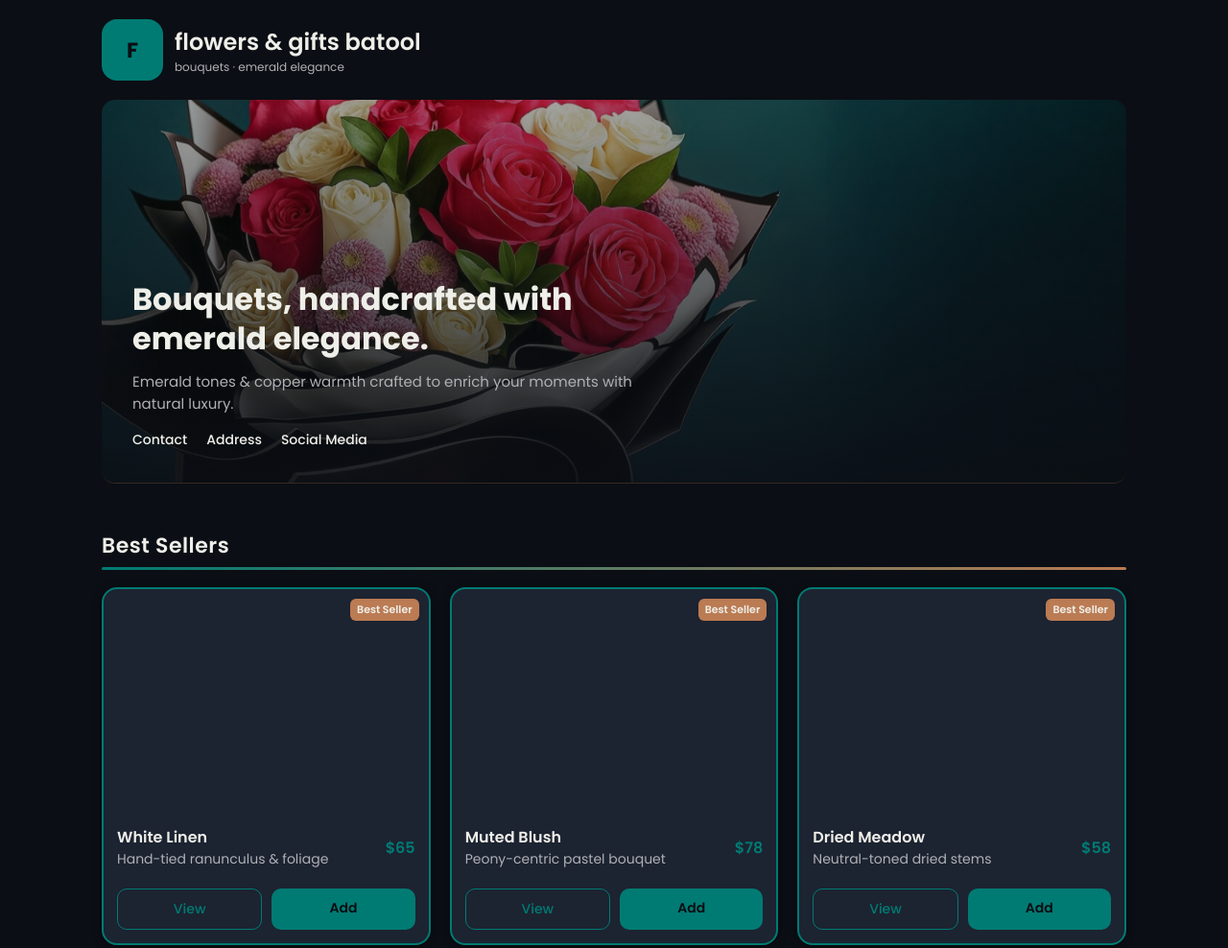
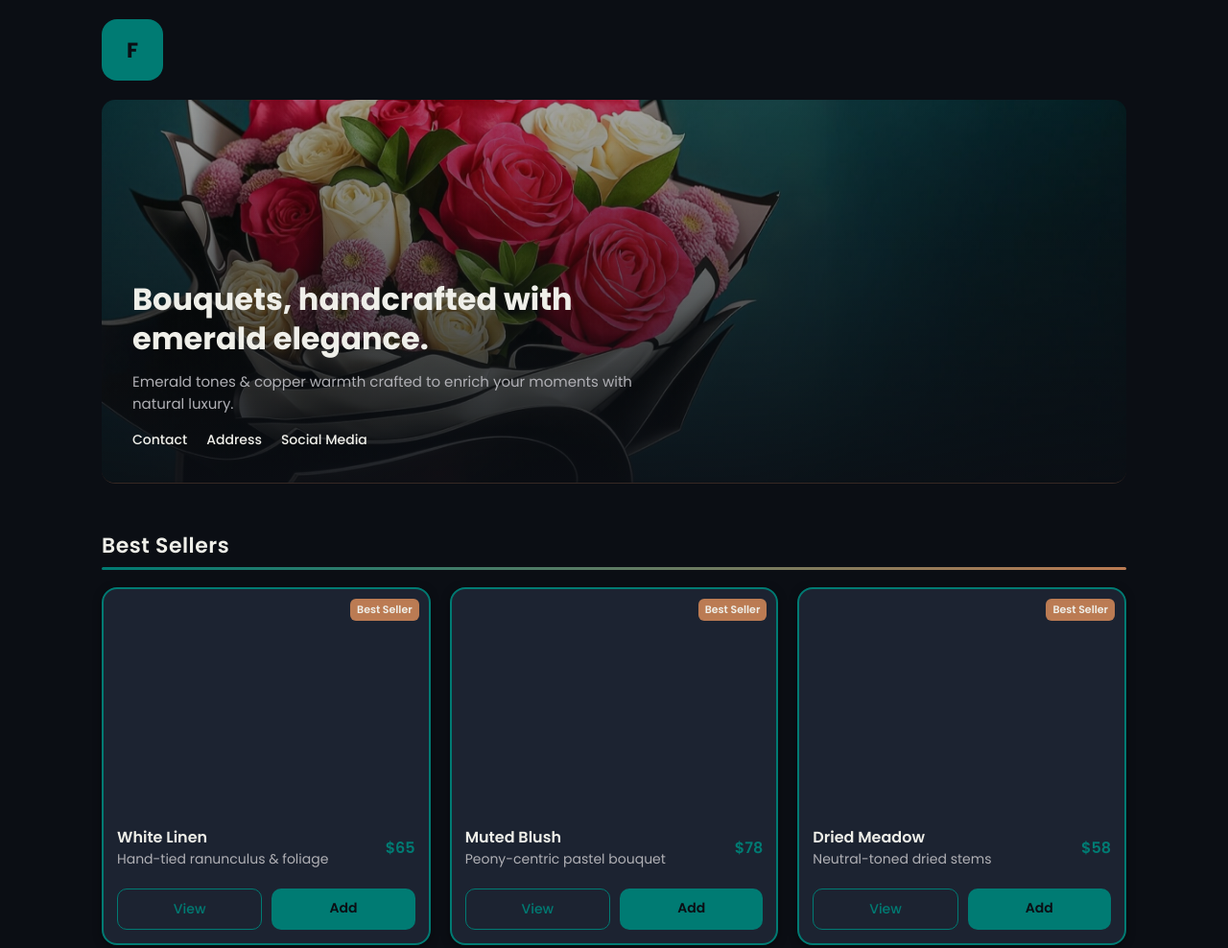
Before and after one commit to graphicsbatool-web/flowercatalogue, a plain HTML site: page index.html in a window 1280 px wide. Shown: the top 988 px of the page at 96% size. Drawn offline with Linux system fonts and the light colour scheme.

Commit message:
Update index.html

```diff
--- a/index.html
+++ b/index.html
@@ -11,14 +11,11 @@
   <link rel="stylesheet" href="css/style.css">
 </head>
 <body>
-  <div class="wrap">
+ <div class="wrap">
     <header>
       <div class="logo">F</div>
-      <div class="brand-text">
-        <h1>flowers & gifts batool</h1>
-        <div class="tagline">bouquets · emerald elegance</div>
-      </div>
     </header>
+
 
     <!-- Hero -->
     <section class="hero">
```
